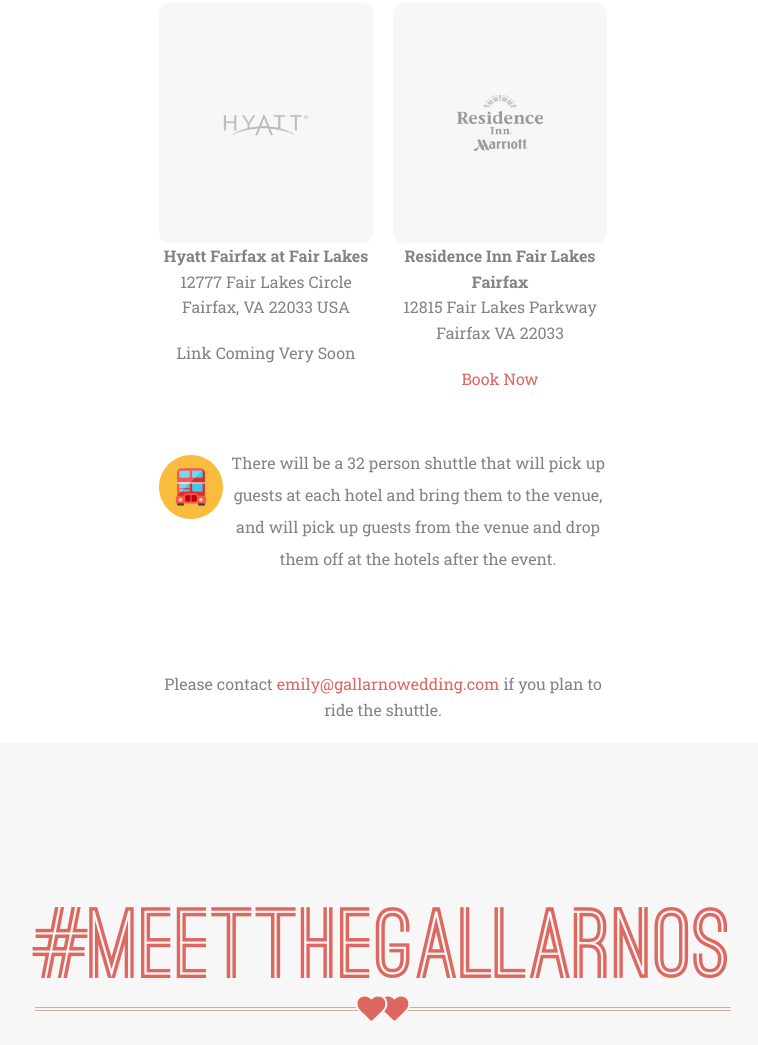
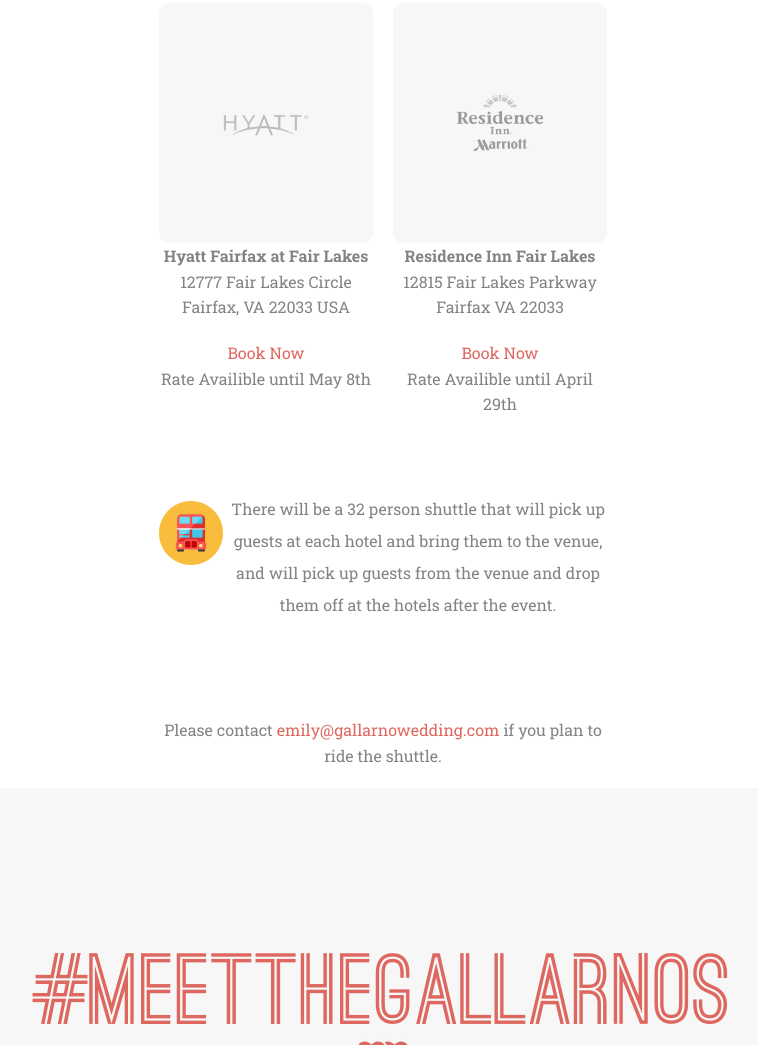
Before and after one commit to cgallarno/cgallarno.github.com, a plain HTML site: page index.html in a window 1280 px wide. Shown: the part 6839-7884 px from the top of the page, without its empty margins (417-1175 px from the left). Drawn offline with nearby package versions, Linux system fonts and the light colour scheme; some packages are replaced by stand-ins of ours; a web font is replaced by a local one.

Commit message:
Updated Hotel Info

```diff
--- a/index.html
+++ b/index.html
@@ -856,21 +856,23 @@
 					<ul class="small-block-grid-1 large-block-grid-2 block-grid">
 						<li>
 
-							<a href="" class="block-logo" target="_blank">
+							<a href="https://resweb.passkey.com/Resweb.do?mode=welcome_ei_new&eventID=13869063" class="block-logo" target="_blank">
 								<img src="img/hotel-1.png" alt="Hyatt Fairfax at Fair Lakes" />
 							</a>
 							<strong>Hyatt Fairfax at Fair Lakes</strong>
 							<p>12777 Fair Lakes Circle<br />Fairfax, VA 22033 USA</p>
-							<p>Link Coming Very Soon</p>
+							<a target="_blank" href="https://resweb.passkey.com/Resweb.do?mode=welcome_ei_new&eventID=13869063">Book Now</a>
+							<p>Rate Availible until May 8th</p>
 						</li>
 						<li>
 
 							<a href="http://www.marriott.com/meeting-event-hotels/group-corporate-travel/groupCorp.mi?resLinkData=Gallarno/Kpodo%20Wedding%20Room%20Block%5EIADFL%60GKWGKWA%6089.00%60USD%60false%605/28/15%606/1/15%604/29/15&app=resvlink&stop_mobi=yes" class="block-logo" target="_blank">
 								<img src="img/hotel-2.png" alt="Residence Inn Fair Lakes Fairfax" />
 							</a>
-							<strong>Residence Inn Fair Lakes Fairfax</strong>
+							<strong>Residence Inn Fair Lakes</strong>
 						<p>12815 Fair Lakes Parkway<br />Fairfax  VA  22033 </p>
-							<a href="http://www.marriott.com/meeting-event-hotels/group-corporate-travel/groupCorp.mi?resLinkData=Gallarno/Kpodo%20Wedding%20Room%20Block%5EIADFL%60GKWGKWA%6089.00%60USD%60false%605/28/15%606/1/15%604/29/15&app=resvlink&stop_mobi=yes">Book Now</a>
+							<a target="_blank" href="http://www.marriott.com/meeting-event-hotels/group-corporate-travel/groupCorp.mi?resLinkData=Gallarno/Kpodo%20Wedding%20Room%20Block%5EIADFL%60GKWGKWA%6089.00%60USD%60false%605/28/15%606/1/15%604/29/15&app=resvlink&stop_mobi=yes">Book Now</a>
+							<p>Rate Availible until April 29th</p>
 						</li>
 					</ul>
 					<img src="img/bus.png" alt="" style="float: left; width:64px;margin-top:2.5em">
```
Also changed, not shown: img/200w.gif (added).
